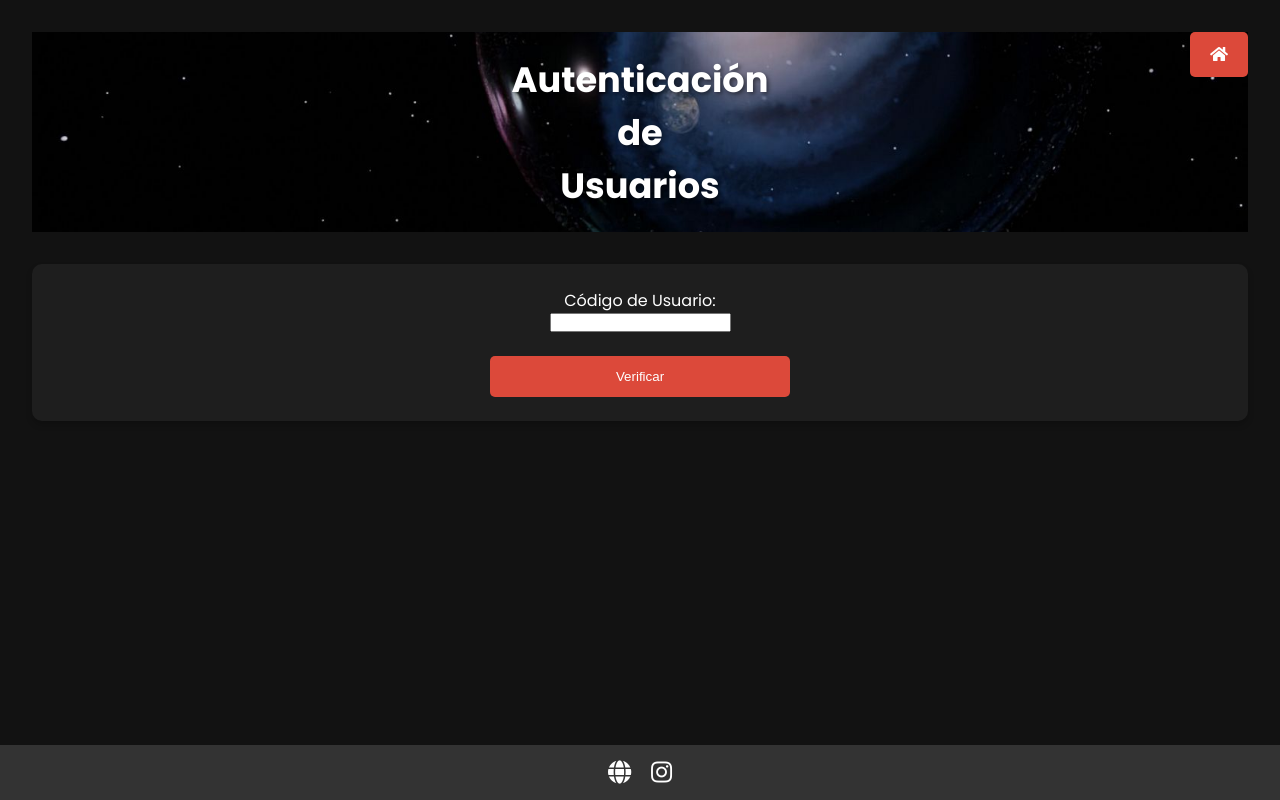
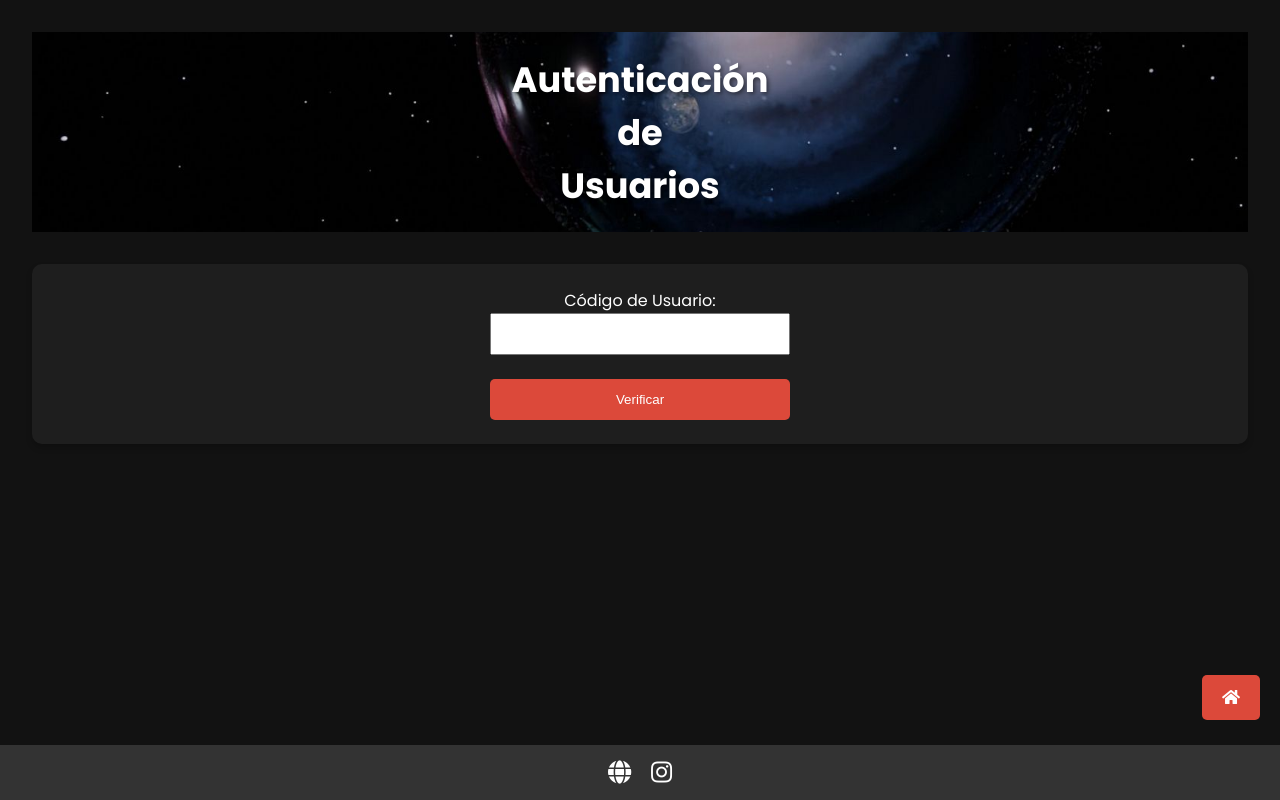
Before and after one commit to cristinascg94/foco, a Django app: page /votacion/usuario/1/ in a window 1280 px wide. Run offline with Django 5.2, Linux system fonts and the light colour scheme; some libraries are stand-ins or nearby versions.

Commit message:
Change css

```diff
--- a/focoProject/votacion/static/css/authUser.css
+++ b/focoProject/votacion/static/css/authUser.css
@@ -164,15 +164,22 @@ button {
   background-color: #0056b3;
 }
 .boton-volver {
-  position: absolute; /* Posiciona el botón en relación a su contenedor */
-  top: 0px; /* Ajusta la posición vertical */
-  right: 0px;
+  position: fixed; /* Fija el icono en la pantalla */
+  bottom: 80px; /* Distancia desde el fondo de la pantalla */
+  right: 20px; /* Distancia desde el lado izquierdo */
   background-color: #dc493a;
   color: white;
   padding: 10px 20px;
   text-decoration: none;
   border-radius: 5px;
   font-size: 16px;
+  z-index: 100;
+}
+
+#codigo_usuario {
+  width: 300px; /* Define el ancho en píxeles, puedes ajustarlo según tus necesidades */
+  padding: 10px; /* Añade espacio interno para hacerlo más cómodo de usar */
+  font-size: 16px; /* Ajusta el tamaño del texto */
 }
 
 .boton-volver:hover {
@@ -187,10 +194,11 @@ button {
   display: flex; /* Utiliza flexbox para alinear los iconos */
   justify-content: center; /* Centra los iconos en el footer */
   gap: 20px; /* Espaciado entre los iconos */
-  position: absolute; /* Asegura que el footer se mantenga en la parte inferior */
+  position: fixed; /* Asegura que el footer se mantenga en la parte inferior */
   bottom: 0; /* Coloca el footer en la parte inferior */
   left: 0; /* Alinea a la izquierda */
   right: 0; /* Alinea a la derecha */
+  z-index: 100; /* Asegura que esté por encima del contenido */
 }
 
 .icono-web, .icono-instagram {
--- a/focoProject/votacion/static/css/pase.css
+++ b/focoProject/votacion/static/css/pase.css
@@ -180,10 +180,11 @@ button {
   display: flex; /* Utiliza flexbox para alinear los iconos */
   justify-content: center; /* Centra los iconos en el footer */
   gap: 20px; /* Espaciado entre los iconos */
-  position: absolute; /* Asegura que el footer se mantenga en la parte inferior */
+  position: fixed; /* Asegura que el footer se mantenga en la parte inferior */
   bottom: 0; /* Coloca el footer en la parte inferior */
   left: 0; /* Alinea a la izquierda */
   right: 0; /* Alinea a la derecha */
+  z-index: 100; /* Asegura que esté por encima del contenido */
 }
 
 .icono-web, .icono-instagram {
--- a/focoProject/votacion/templates/authUser.html
+++ b/focoProject/votacion/templates/authUser.html
@@ -17,9 +17,7 @@
             <span>de</span>
             <span>Usuarios</span>
         </h1>
-        <a href="/" class="boton-volver">
-            <i class="fas fa-home"></i>
-        </a>
+
     </header>
 
     <div class="container">
@@ -42,6 +40,9 @@
         </div>
         </div>
     </div>
+    <a href="/" class="boton-volver">
+        <i class="fas fa-home"></i>
+    </a>
     <footer class="footer">
         <a href="https://festivalfoco.com/" target="_blank" class="icono-web">
             <i class="fas fa-globe"></i> <!-- Icono de la web -->
--- a/focoProject/votacion/views.py
+++ b/focoProject/votacion/views.py
@@ -172,23 +172,24 @@ def descargar_csv(request, nombre_pase=None):
     writer = csv.writer(response)
 
     # Escribir el encabezado del CSV
-    writer.writerow(['corto_id', 'usuario_id', 'puntuacion'])
+    writer.writerow(['corto_id', 'nombre_usuario', 'puntuacion'])
 
     # Consultar los datos del modelo Votacion, filtrando por nombre del pase si se proporciona
     if nombre_pase:
         # Filtrar las votaciones por el nombre del pase
-        calificaciones = Votacion.objects.filter(corto__pase__pase=nombre_pase).values_list('corto', 'usuario')
+        calificaciones = Votacion.objects.filter(corto__pase__pase=nombre_pase).select_related('usuario').values_list('corto_id', 'usuario__nombre_usuario')
     else:
-        calificaciones = Votacion.objects.all().values_list('corto', 'usuario')
+        calificaciones = Votacion.objects.all().select_related('usuario').values_list('corto_id', 'usuario__nombre_usuario')
 
     # Escribir los datos en el archivo CSV
-    for corto, usuario in calificaciones:
+    for corto_id, nombre_usuario in calificaciones:
         # Generar un número aleatorio entre 0 y 5
         votacion_random = random.randint(0, 5)
         # Escribir la fila en el CSV
-        writer.writerow([corto, usuario, votacion_random])
+        writer.writerow([corto_id, nombre_usuario, votacion_random])
 
     return response
+
 
 def login_view(request):
     get_token(request)
```
Also changed, not shown: focoProject/votacion/static/css/votacion.css (+7 -5 lines).
